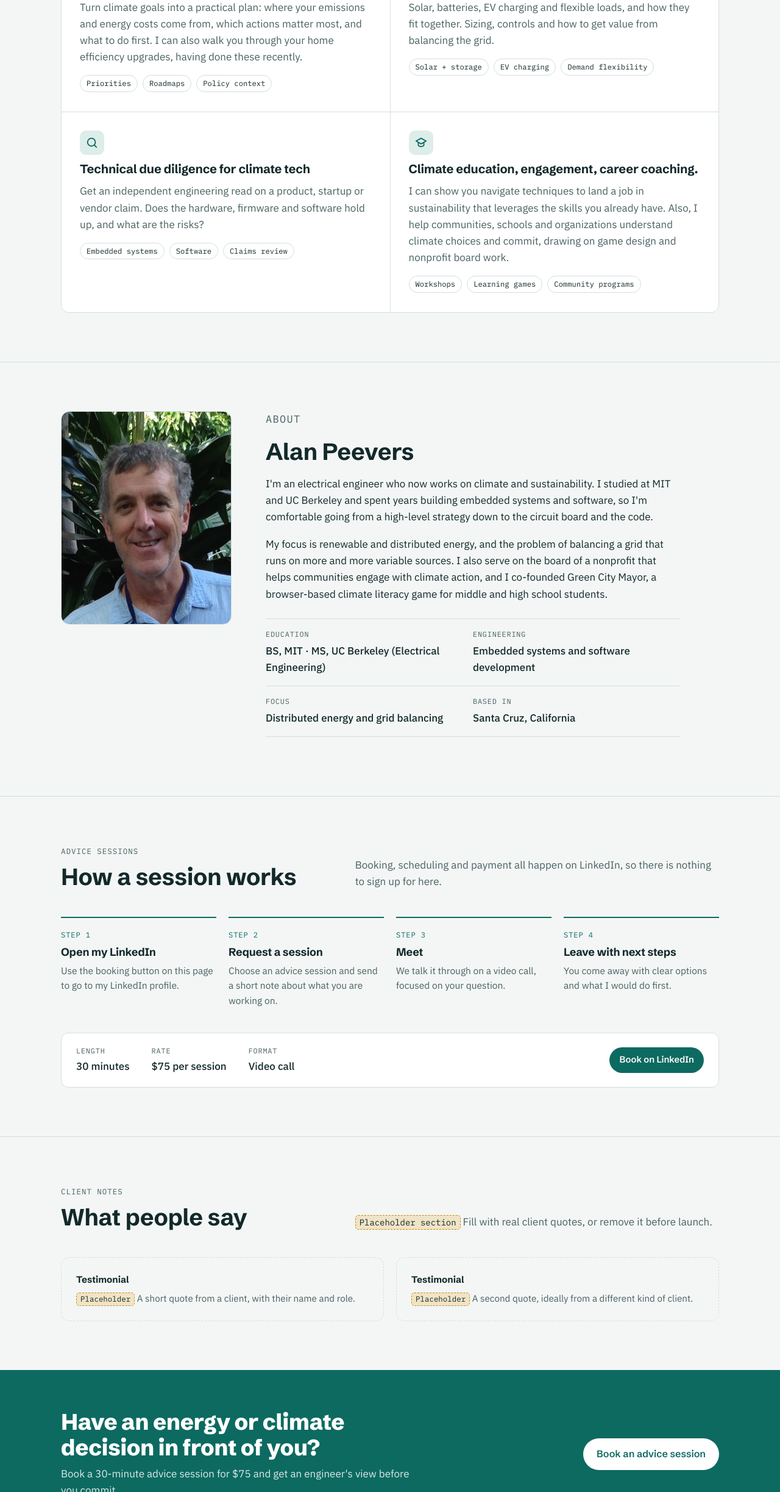
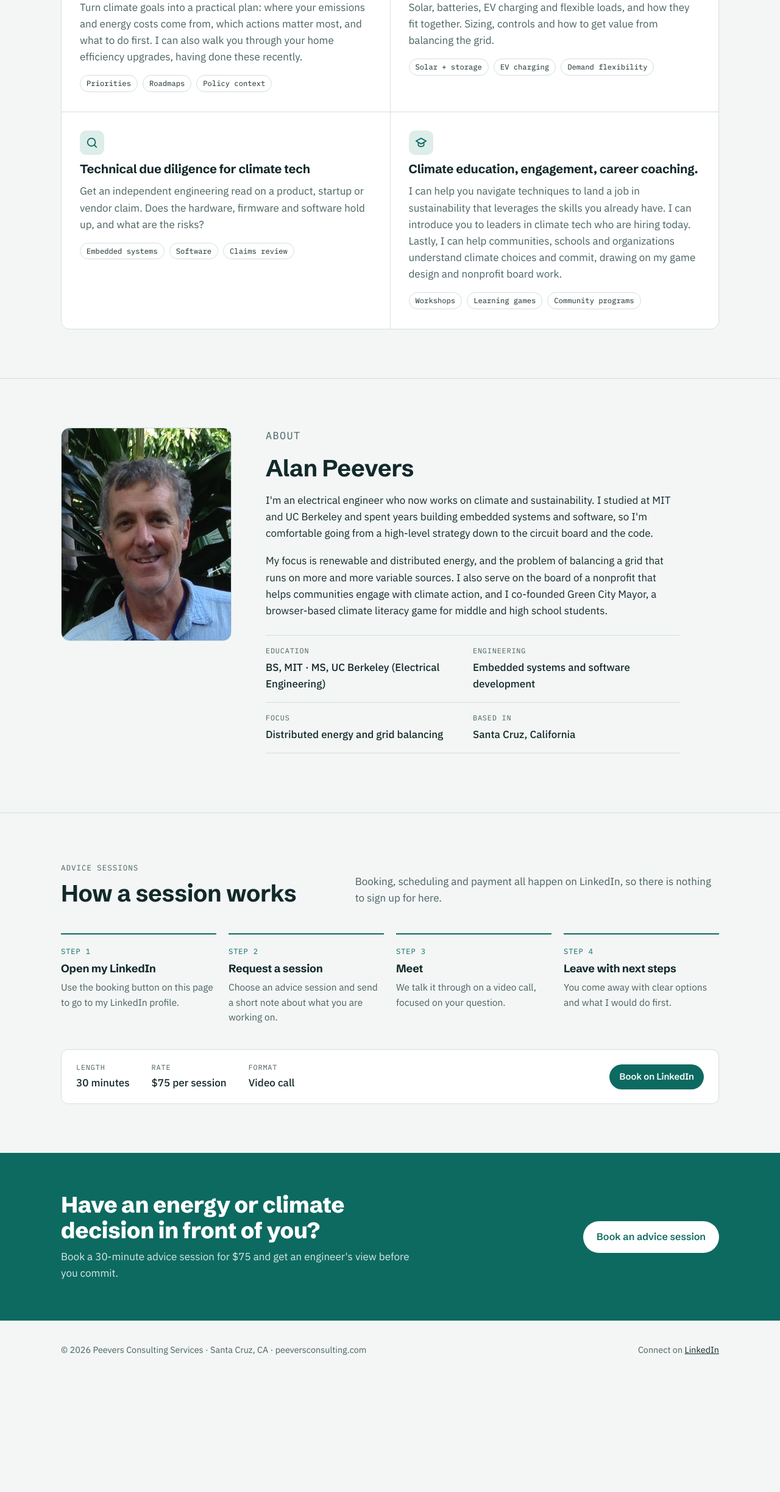
Before and after one commit to alanpeevers/pcs-site, a plain HTML site: page index.html in a window 1280 px wide. Shown: the part 1073-3519 px from the top of the page at 61% size. After the commit the page ends 3333 px from the top, so only its background shows below. Drawn offline with Linux system fonts and the light colour scheme.

Commit message:
remove the testimonials, for now.

```diff
--- a/index.html
+++ b/index.html
@@ -244,7 +244,7 @@ footer a{color:var(--ink)}
         <article class="svc">
           <div class="ic"><svg width="22" height="22" viewBox="0 0 24 24" aria-hidden="true"><path d="M3 9 12 4l9 5-9 5-9-5Z M7 11.5V16c0 1.5 2.5 3 5 3s5-1.5 5-3v-4.5" fill="none" stroke="currentColor" stroke-width="2" stroke-linejoin="round"/></svg></div>
           <h3>Climate education, engagement, career coaching.</h3>
-          <p>I can show you navigate techniques to land a job in sustainability that leverages the skills you already have. Also, I help communities, schools and organizations understand climate choices and commit, drawing on game design and nonprofit board work.</p>
+          <p>I can help you navigate techniques to land a job in sustainability that leverages the skills you already have. I can introduce you to leaders in climate tech who are hiring today. Lastly, I can help communities, schools and organizations understand climate choices and commit, drawing on my game design and nonprofit board work.</p>
           <ul><li>Workshops</li><li>Learning games</li><li>Community programs</li></ul>
         </article>
       </div>
@@ -296,8 +296,8 @@ footer a{color:var(--ink)}
       </div>
     </div>
   </section>
-
-  <section class="band" id="proof">
+<!-- delete the keyword hidden below to show this again -->
+  <section class="band" id="proof" hidden>
     <div class="wrap">
       <div class="sec-head">
         <div>
```
